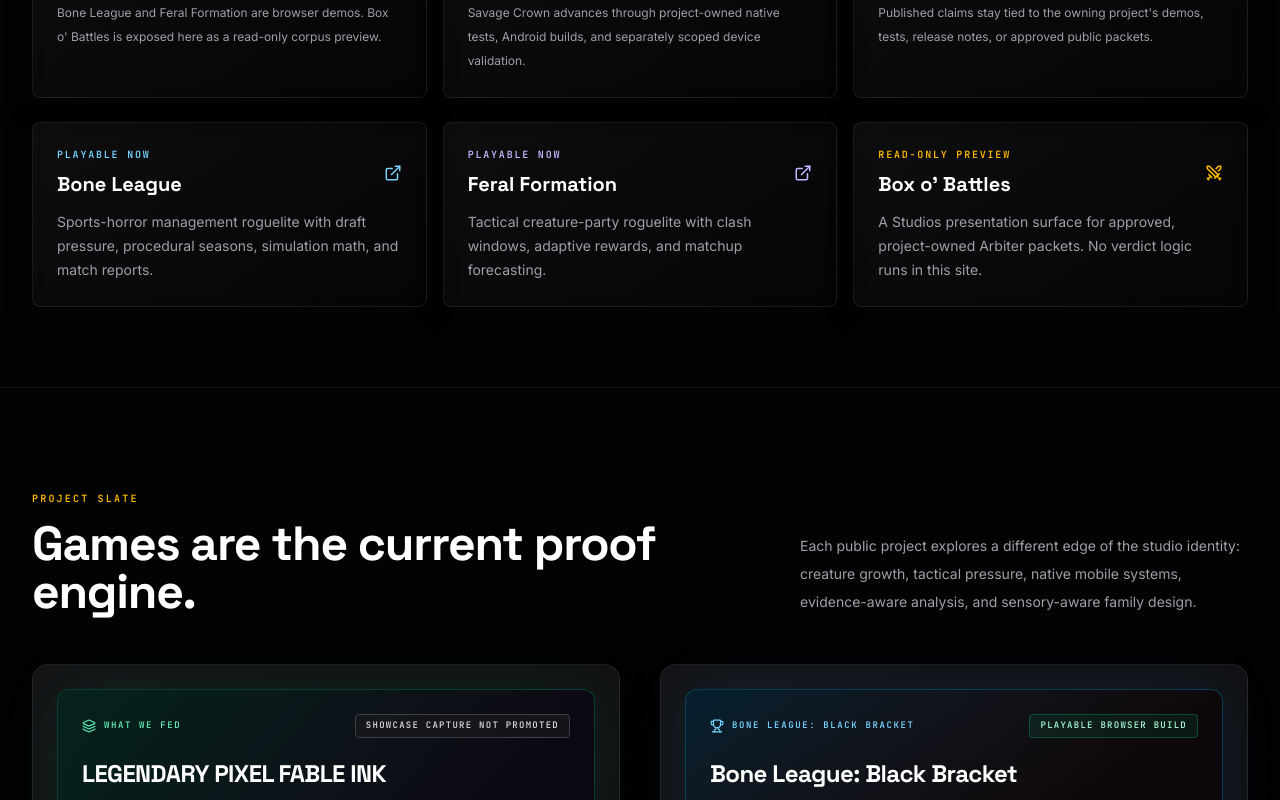
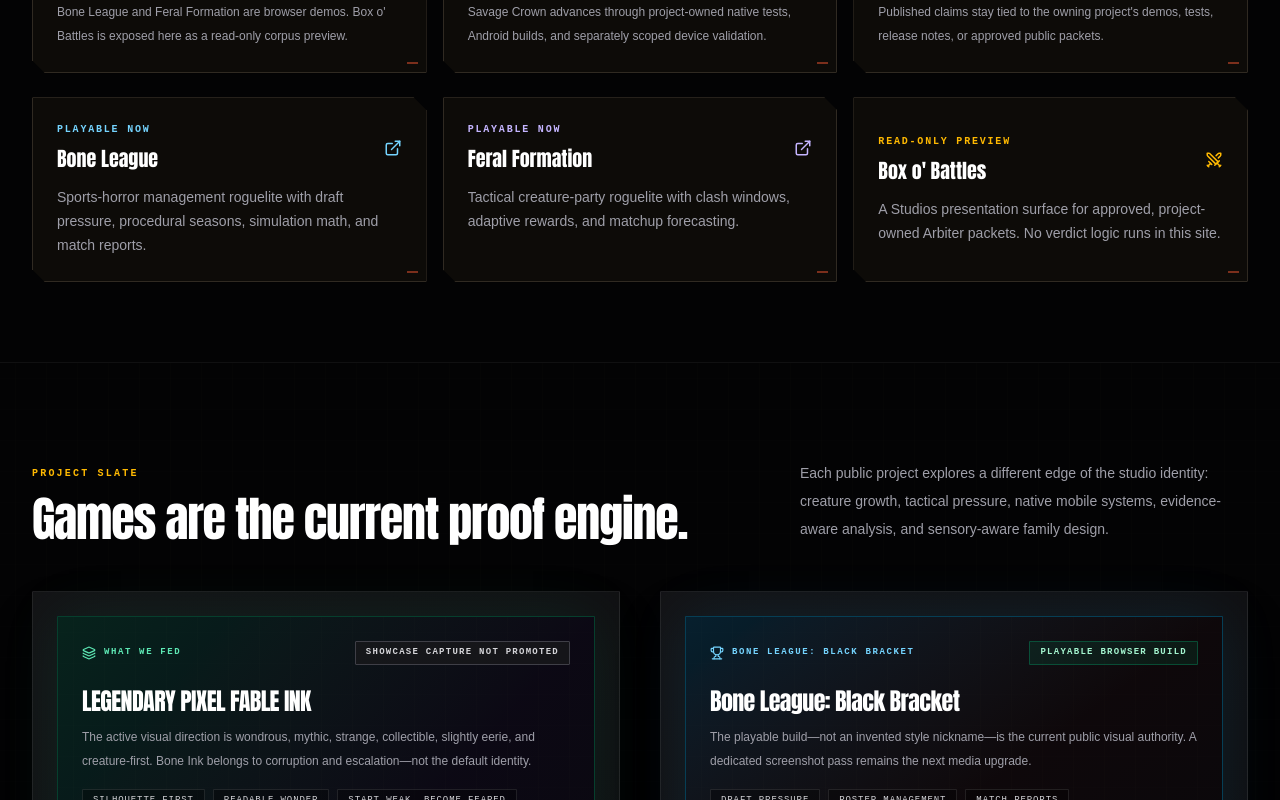
Before and after one commit to ultramonkey23/Ultramonkeydog-studios-, a React (Vite) app: page / in a window 1280 px wide. Shown: the part 1600-2400 px from the top of the page. Built offline with nearby package versions, Linux system fonts and the light colour scheme.

Commit message:
Replace generic glass palette with material visual system

```diff
--- a/src/index.css
+++ b/src/index.css
@@ -1,94 +1,256 @@
-@import url('https://fonts.googleapis.com/css2?family=Inter:wght@300;400;500;600;700&family=JetBrains+Mono:wght@400;500;600&family=Space+Grotesk:wght@400;500;600;700;800;900&display=swap');
 @import "tailwindcss";
 
 @theme {
-  --font-sans: "Inter", ui-sans-serif, system-ui, sans-serif;
-  --font-display: "Space Grotesk", sans-serif;
-  --font-mono: "JetBrains Mono", ui-monospace, SFMono-Regular, monospace;
+  --font-sans: Arial, Helvetica, ui-sans-serif, system-ui, sans-serif;
+  --font-display: Impact, Haettenschweiler, "Arial Narrow Bold", sans-serif;
+  --font-mono: "Courier New", Courier, ui-monospace, monospace;
 
-  --color-neon-green: #10b981;
-  --color-electric-blue: #0ea5e9;
-  --color-violet-accent: #8b5cf6;
-  --color-warm-amber: #f59e0b;
+  --color-neon-green: #9ba845;
+  --color-electric-blue: #65786b;
+  --color-violet-accent: #72546c;
+  --color-warm-amber: #c1973e;
 
-  --color-zinc-250: #d4d4d8;
-  --color-zinc-350: #a1a1aa;
-  --color-zinc-405: #8f8f99;
-  --color-zinc-450: #7d7d86;
-  --color-zinc-650: #4d4d55;
-  --color-zinc-850: #232329;
-  --color-zinc-905: #16161a;
-  --color-amber-450: #fbbf24;
-  --color-amber-550: #d97706;
-  --color-sky-450: #38bdf8;
-  --color-violet-450: #a78bfa;
+  --color-zinc-250: #d6c9aa;
+  --color-zinc-350: #aaa087;
+  --color-zinc-405: #8c826f;
+  --color-zinc-450: #746b5c;
+  --color-zinc-650: #4c463d;
+  --color-zinc-850: #211e19;
+  --color-zinc-905: #15120f;
+  --color-amber-450: #d3ad54;
+  --color-amber-550: #9b6d29;
+  --color-sky-450: #72887b;
+  --color-violet-450: #82627b;
+}
+
+:root {
+  color-scheme: dark;
+  --umd-ground: #070604;
+  --umd-deep: #0e0c09;
+  --umd-panel: #15120f;
+  --umd-panel-2: #1d1914;
+  --umd-line: #5d5444;
+  --umd-line-soft: #302a22;
+  --umd-bone: #d2c49f;
+  --umd-ash: #8d826c;
+  --umd-rust: #a63d25;
+  --umd-bile: #a1aa49;
+  --umd-gold: #c49a3d;
+  --umd-shadow: #020201;
+}
+
+* {
+  box-sizing: border-box;
+}
+
+html {
+  background: var(--umd-ground);
+  scroll-behavior: smooth;
+}
+
+body {
+  min-width: 320px;
+  margin: 0;
+  overflow-x: hidden;
+  background-color: var(--umd-ground);
+  background-image:
+    repeating-linear-gradient(
+      0deg,
+      rgba(210, 196, 159, 0.018) 0,
+      rgba(210, 196, 159, 0.018) 1px,
+      transparent 1px,
+      transparent 4px
+    ),
+    repeating-linear-gradient(
+      90deg,
+      rgba(166, 61, 37, 0.012) 0,
+      rgba(166, 61, 37, 0.012) 1px,
+      transparent 1px,
+      transparent 7px
+    );
+  color: var(--umd-bone);
+  font-family: var(--font-sans);
+  -webkit-font-smoothing: antialiased;
+  text-rendering: optimizeLegibility;
+}
+
+::selection {
+  background: var(--umd-bone);
+  color: var(--umd-ground);
 }
 
 ::-webkit-scrollbar {
-  width: 6px;
-  height: 6px;
-}
-::-webkit-scrollbar-track {
-  background: #030304;
-}
-::-webkit-scrollbar-thumb {
-  background: #27272a;
-  border-radius: 8px;
-}
-::-webkit-scrollbar-thumb:hover {
-  background: #f59e0b;
+  width: 9px;
+  height: 9px;
 }
 
-body {
-  font-family: var(--font-sans);
-  background-color: #030304;
-  color: #f4f4f5;
-  overflow-x: hidden;
-  -webkit-font-smoothing: antialiased;
+::-webkit-scrollbar-track {
+  background: var(--umd-ground);
+  border-left: 1px solid var(--umd-line-soft);
 }
 
-.glass {
-  background: rgba(9, 9, 11, 0.4);
-  backdrop-filter: blur(16px);
-  -webkit-backdrop-filter: blur(16px);
-  border: 1px solid rgba(255, 255, 255, 0.05);
-  box-shadow: 0 8px 32px 0 rgba(0, 0, 0, 0.4);
+::-webkit-scrollbar-thumb {
+  background: var(--umd-line);
+  border: 2px solid var(--umd-ground);
+  border-radius: 0;
+}
+
+::-webkit-scrollbar-thumb:hover {
+  background: var(--umd-rust);
+}
+
+button,
+a {
+  -webkit-tap-highlight-color: transparent;
+}
+
+button:focus-visible,
+a:focus-visible {
+  outline: 2px solid var(--umd-bile);
+  outline-offset: 3px;
+}
+
+.glass,
+.glass-card {
+  position: relative;
+  border: 1px solid var(--umd-line-soft);
+  background: rgba(14, 12, 9, 0.96);
+  backdrop-filter: none;
+  -webkit-backdrop-filter: none;
+  box-shadow: 5px 5px 0 rgba(0, 0, 0, 0.72);
 }
 
 .glass-card {
-  background: linear-gradient(145deg, rgba(39, 39, 42, 0.3) 0%, rgba(24, 24, 27, 0.1) 100%);
-  backdrop-filter: blur(12px);
-  border: 1px solid rgba(255, 255, 255, 0.08);
-  box-shadow: 0 4px 24px -1px rgba(0, 0, 0, 0.5);
+  clip-path: polygon(
+    0 0,
+    calc(100% - 13px) 0,
+    100% 13px,
+    100% 100%,
+    13px 100%,
+    0 calc(100% - 13px)
+  );
+}
+
+.glass-card::after {
+  position: absolute;
+  right: 8px;
+  bottom: 8px;
+  width: 11px;
+  height: 2px;
+  background: var(--umd-rust);
+  content: "";
+  opacity: 0.72;
+  pointer-events: none;
 }
 
 .bg-grid-ambient {
-  background-image: radial-gradient(rgba(255, 255, 255, 0.05) 1px, transparent 1px);
-  background-size: 32px 32px;
+  background-image:
+    linear-gradient(90deg, transparent 0 47%, rgba(210, 196, 159, 0.055) 47% 53%, transparent 53%),
+    linear-gradient(0deg, transparent 0 47%, rgba(210, 196, 159, 0.035) 47% 53%, transparent 53%);
+  background-size: 31px 31px;
+  image-rendering: pixelated;
 }
 
 .text-gradient-amber {
-  background: linear-gradient(to right, #fbbf24, #d97706);
-  -webkit-background-clip: text;
-  -webkit-text-fill-color: transparent;
-  background-clip: text;
+  background: none;
+  color: var(--umd-gold);
+  -webkit-text-fill-color: currentColor;
 }
 
 .text-gradient-silver {
-  background: linear-gradient(to bottom right, #ffffff, #a1a1aa);
-  -webkit-background-clip: text;
-  -webkit-text-fill-color: transparent;
-  background-clip: text;
+  background: none;
+  color: var(--umd-bone);
+  -webkit-text-fill-color: currentColor;
+  text-shadow: 3px 3px 0 var(--umd-shadow);
 }
 
-@keyframes float {
-  0% { transform: translateY(0px); }
-  50% { transform: translateY(-10px); }
-  100% { transform: translateY(0px); }
+.procedural-field {
+  position: absolute;
+  inset: 0;
+  overflow: hidden;
+  background: var(--umd-ground);
+  pointer-events: none;
+}
+
+.procedural-field canvas {
+  width: 100%;
+  height: 100%;
+  display: block;
+  image-rendering: pixelated;
+  image-rendering: crisp-edges;
+}
+
+.material-panel {
+  position: relative;
+  border: 1px solid var(--umd-line);
+  background: var(--umd-panel);
+  box-shadow: 6px 6px 0 var(--umd-shadow);
+  clip-path: polygon(
+    0 0,
+    calc(100% - 16px) 0,
+    100% 16px,
+    100% 100%,
+    16px 100%,
+    0 calc(100% - 16px)
+  );
+}
+
+.material-panel::before {
+  position: absolute;
+  inset: 4px;
+  border-top: 1px solid rgba(210, 196, 159, 0.12);
+  border-left: 1px solid rgba(210, 196, 159, 0.07);
+  content: "";
+  pointer-events: none;
+}
+
+.signal-rule {
+  height: 3px;
+  background: repeating-linear-gradient(
+    90deg,
+    var(--umd-rust) 0 12px,
+    transparent 12px 18px,
+    var(--umd-bone) 18px 20px,
+    transparent 20px 31px
+  );
+  opacity: 0.78;
+}
+
+/* Flatten generic pill and app-dashboard geometry into a shared material language. */
+.rounded,
+.rounded-md,
+.rounded-lg,
+.rounded-xl,
+.rounded-2xl,
+.rounded-full {
+  border-radius: 1px !important;
+}
+
+@keyframes signal-step {
+  0%,
+  42% {
+    transform: translateY(0);
+  }
+  43%,
+  84% {
+    transform: translateY(-3px);
+  }
+  85%,
+  100% {
+    transform: translateY(0);
+  }
 }
 
 .animate-float {
-  animation: float 6s ease-in-out infinite;
+  animation: signal-step 2.4s steps(1, end) infinite;
+}
+
+@media (hover: hover) {
+  .glass-card:hover {
+    transform: translate(-2px, -2px) !important;
+    border-color: var(--umd-line);
+    box-shadow: 8px 8px 0 var(--umd-shadow);
+  }
 }
 
 @media (prefers-reduced-motion: reduce) {
```
